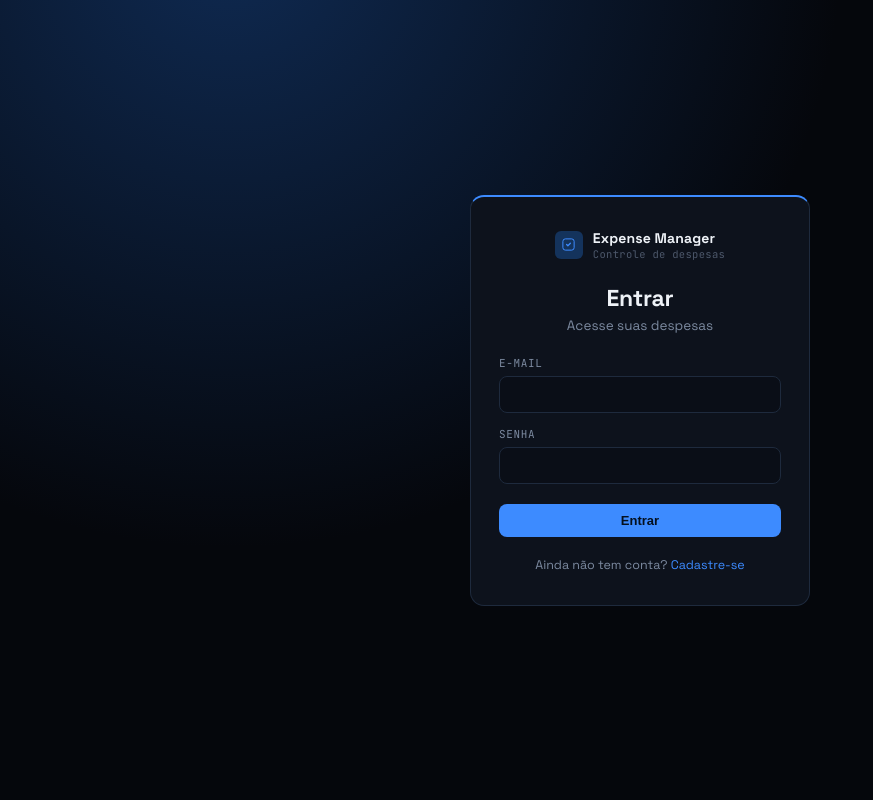
After one commit to VictorCunha26/expense_tracker, a Flask app: page /login in a window 1280 px wide. The commit adds this page. Shown: the whole page, without its empty margins (0-873 px from the left). Run offline with Flask 3, Linux system fonts and the light colour scheme.

Commit message:
solution commit

```diff
--- a/app.py
+++ b/app.py
@@ -1,24 +1,109 @@
-from flask import Flask, render_template, request, redirect, url_for
-from connection import conectar
+import os
+from functools import wraps
+from flask import Flask, render_template, request, redirect, url_for, session, flash
+from postgrest.exceptions import APIError
+from connection import conectar, conectar_como_usuario, renovar_sessao
 from collections import defaultdict
 
+app = Flask(__name__)
+app.secret_key = os.getenv("FLASK_SECRET_KEY")
 
-app = Flask(__name__)
+
+def obter_supabase():
+    """retorna um cliente autenticado, renovando um token se estiver expirado."""
+    supabase = conectar_como_usuario(session["access_token"])
+    try:
+        #testa se o token ainda é válido com uma chave leve
+        supabase.auth.get_user(session["access_token"])
+    except Exception:
+        try:
+            nova_sessao = renovar_sessao(session["refresh_token"])
+            session["access_token"] = nova_sessao.access_token
+            session["refresh_token"] = nova_sessao.refresh_token
+            supabase = conectar_como_usuario(session["access_token"])
+        except Exception:
+            session.clear()
+            return None
+    return supabase
+
+def login_necessario(f):
+    @wraps(f)
+    def decorada(*args, **kwargs):
+        if "access_token" not in session:
+            return redirect(url_for("login"))
+        return f(*args, **kwargs)
+    return decorada
+
+
+@app.route("/login", methods=["GET", "POST"])
+def login():
+    if request.method == "POST":
+        email = request.form["email"]
+        senha = request.form["senha"]
+
+        supabase = conectar()
+        try:
+            resposta = supabase.auth.sign_in_with_password({
+                "email": email,
+                "password": senha
+            })
+        except Exception:
+            flash("E-mail ou senha invalidos.")
+            return redirect(url_for("login"))
+
+        session["access_token"] = resposta.session.access_token
+        session["refresh_token"] = resposta.session.refresh_token
+        session["user_id"] = resposta.user.id
+        session["email"] = resposta.user.email
+
+        return redirect(url_for("index"))
+
+    return render_template("login.html")
+
+@app.route("/cadastro", methods=["GET", "POST"])
+def cadastro():
+    if request.method == "POST":
+        email = request.form["email"]
+        senha = request.form["senha"]
+
+        supabase = conectar()
+        try:
+            supabase.auth.sign_up({
+                "email": email,
+                "password": senha
+            })
+        except Exception as erro:
+            flash(f"Nao foi possivel criar a conta: {erro}")
+            return redirect(url_for("cadastro"))
+
+        flash("Conta criada! Verifique seu e-mail para confirmar antes de entrar.")
+        return redirect(url_for("login"))
+
+    return render_template("cadastro.html")
+
+
+@app.route("/logout")
+def logout():
+    session.clear()
+    return redirect(url_for("login"))
 
 @app.route("/")
+@login_necessario
 def index():
-    supabase = conectar()
-    #.table("despesas") aponta para a tabela
-    #.select("*") pede todas as colunas
-    #.order ("data", desc=True) ordena da mais recente para a mais antiga
-    #.execute() de fato dispara a requisição e traz resultado
+    supabase = obter_supabase()
 
-    resposta  = supabase.table("despesas").select("*").order("data", desc=True).execute()
-    despesas  = resposta.data # lista de dicionários
+    if supabase is None:
+        flash("Sua sessão expirou. Faça login novamente.")
+        return redirect(url_for("login"))
 
-
-    # O template espera "resultados" com lista de tuplas
-    # (id, nome, descricao, valor, data) -então convertemos aqui
+    resposta = (
+        supabase.table("despesas")
+        .select("*")
+        .eq("user_id", session["user_id"])
+        .order("data", desc=True)
+        .execute()
+    )
+    despesas = resposta.data
 
     resultados = [
         (d["id"], d["nome_despesa"], d["descricao"], float(d["valor"]), d["data"])
@@ -29,79 +114,85 @@ def index():
     total_valor = sum(float(d["valor"]) for d in despesas)
     resumo = (total_qtd, total_valor)
 
-
-    # Total por mês: agrupamento manual usando um dicionário
-    # Um dicionário é uma estrutura de dados que guarda informações em pares de chave e valor
-    # defaultdict(float) cria a chave com o valor 0.0 automaticamente na primeira vez que ela aparece
-    # evitando checar "if not existe"
-
     totais_por_mes = defaultdict(float)
     for d in despesas:
-        # a "data" vem como string tipo "2026-07-31T14:32:10+00:00"
-        # [:7] pega só "2026-07", equivalente ao DATE_FORMAT(data, '%Y-%m')
         mes = d["data"][:7]
         totais_por_mes[mes] += float(d["valor"])
-
-    # Oredena do mês mais recente para o mês mais antigo, igual o ORDER BY mes DESC
-    resumo_mensal  = sorted(totais_por_mes.items(), key = lambda item: item[0], reverse = True)
+    resumo_mensal = sorted(totais_por_mes.items(), key=lambda item: item[0], reverse=True)
 
     totais_por_nome = defaultdict(float)
     for d in despesas:
         totais_por_nome[d["nome_despesa"]] += float(d["valor"])
-
-    top_despesas = sorted(totais_por_nome.items(), key = lambda item: item[1], reverse = True)
+    top_despesas = sorted(totais_por_nome.items(), key=lambda item: item[1], reverse=True)[:5]
 
     return render_template(
         "index.html",
         resultados=resultados,
         resumo=resumo,
         resumo_mensal=resumo_mensal,
-        top_despesas=top_despesas
+        top_despesas=top_despesas,
+        email=session.get("email")
     )
 
+
 @app.route("/adicionar", methods=["POST"])
-
+@login_necessario
 def adicionar():
     nome_despesa = request.form["nome_despesa"]
     descricao = request.form["descricao"]
     valor = request.form["valor"]
 
-    supabase  = conectar()
+    supabase = obter_supabase()
+
+    if supabase is None:
+            flash("Sua sessão expirou. Faça login novamente.")
+            return redirect(url_for("login"))
 
     supabase.table("despesas").insert({
         "nome_despesa": nome_despesa,
         "descricao": descricao,
-        "valor": valor
+        "valor": valor,
+        "user_id": session["user_id"]
     }).execute()
 
     return redirect(url_for("index"))
 
+
 @app.route("/atualizar", methods=["POST"])
-
+@login_necessario
 def atualizar_despesa():
     id_despesa = request.form["id_despesa"]
     nome_despesa = request.form["nome_despesa"]
     descricao = request.form["descricao"]
     valor = request.form["valor"]
 
-    supabase  =  conectar()
+    supabase = obter_supabase()
+    if supabase is None:
+            flash("Sua sessão expirou. Faça login novamente.")
+            return redirect(url_for("login"))
 
     supabase.table("despesas").update({
         "nome_despesa": nome_despesa,
         "descricao": descricao,
         "valor": valor
-    }).eq("id", id_despesa).execute()
+    }).eq("id", id_despesa).eq("user_id", session["user_id"]).execute()
 
     return redirect(url_for("index"))
 
-@app.route("/deletar", methods = ["POST"])
+
+@app.route("/deletar", methods=["POST"])
+@login_necessario
 def deletar_despesa():
-    id_despesa  = request.form["id_despesa"]
+    id_despesa = request.form["id_despesa"]
 
-    supabase =conectar()
+    supabase = obter_supabase()
+    if supabase is None:
+            flash("Sua sessão expirou. Faça login novamente.")
+            return redirect(url_for("login"))
+    supabase.table("despesas").delete().eq("id", id_despesa).eq("user_id", session["user_id"]).execute()
 
-    supabase.table("despesas").delete().eq("id", id_despesa).execute()
     return redirect(url_for("index"))
 
+
 if __name__ == "__main__":
-    app.run(debug = True)
+    app.run(debug=True)
--- a/static/style.css
+++ b/static/style.css
@@ -1,23 +1,42 @@
+@import url('https://fonts.googleapis.com/css2?family=Space+Grotesk:wght@400;500;600;700&family=JetBrains+Mono:wght@400;500;600&display=swap');
+
 :root{
-    --bg:#0a0b0a;
-    --panel:#111312;
-    --panel-border:#232624;
-    --text:#f2f4f2;
-    --muted:#8b928d;
-    --muted-2:#5f6663;
-    --green:#3ecf8e;
-    --green-dark:#1f5f47;
-    --red:#e35d5d;
+    /* Antes era um tema verde (--green). Trocado por um tema azul,
+       com fundo mais profundo (leve gradiente) em vez de chapado --
+       segue a recomendacao do guia de estetica: "cores dominantes
+       com acentos fortes superam paletas timidas". */
+    --bg:#05070c;
+    --panel:#0d121c;
+    --panel-border:#1e2a3d;
+    --text:#eef2f7;
+    --muted:#7c8aa0;
+    --muted-2:#4d586b;
+    --blue:#3d8bff;
+    --blue-dark:#14335c;
+    --red:#ef5b5b;
     --sidebar-w:220px;
   }
   *{box-sizing:border-box;margin:0;padding:0;}
   body{
-    background:var(--bg);
+    /* gradiente radial sutil no canto superior, em vez de um preto
+       chapado -- da profundidade sem virar decoracao */
+    background:
+      radial-gradient(circle at 18% -8%, #0f2a52 0%, transparent 45%),
+      var(--bg);
+    background-attachment:fixed;
     color:var(--text);
-    font-family:-apple-system,BlinkMacSystemFont,"Segoe UI",Inter,Roboto,sans-serif;
+    font-family:'Space Grotesk', -apple-system, BlinkMacSystemFont, sans-serif;
     font-size:14px;
     -webkit-font-smoothing:antialiased;
   }
+  /* Rotulos curtos, valores tecnicos e cabecalhos de tabela usam
+     fonte monoespaçada -- e o que da o ar "tech/dashboard" do
+     exemplo de referencia (USER.CTRL) */
+  .mono, .nav-label, .stat-top, thead th, .panel-sub, .brand-text .sub,
+  .hbar-label, .bar-label, .usecase, .user-info, .legend{
+    font-family:'JetBrains Mono', monospace;
+  }
+
   .app{display:flex;min-height:100vh;}
 
   /* Sidebar */
@@ -32,25 +51,27 @@
   .brand{display:flex;align-items:center;gap:10px;padding:0 6px;}
   .brand-icon{
     width:28px;height:28px;border-radius:6px;
-    background:var(--green-dark);
+    background:var(--blue-dark);
     display:flex;align-items:center;justify-content:center;
-    color:var(--green);
+    color:var(--blue);
     flex-shrink:0;
   }
-  .brand-text .name{font-weight:600;font-size:13.5px;color:var(--text);}
-  .brand-text .sub{font-size:11px;color:var(--muted-2);}
+  .brand-text .name{
+    font-weight:700;font-size:14px;color:var(--text);
+    letter-spacing:.01em;
+  }
+  .brand-text .sub{font-size:10.5px;color:var(--muted-2);letter-spacing:.03em;}
 
-  .nav-label{font-size:10.5px;color:var(--muted-2);text-transform:uppercase;letter-spacing:.05em;padding:0 10px;margin-bottom:2px;}
+  .nav-label{font-size:10.5px;color:var(--muted-2);text-transform:uppercase;letter-spacing:.1em;padding:0 10px;margin-bottom:2px;}
   .nav{display:flex;flex-direction:column;gap:2px;}
   .nav-item{
     display:flex;align-items:center;gap:10px;
     padding:8px 10px;border-radius:7px;
     color:var(--muted);
     font-size:13.5px;
-    cursor:pointer;
   }
   .nav-item svg{width:15px;height:15px;flex-shrink:0;}
-  .nav-item.active{background:#182a22;color:var(--green);}
+  .nav-item.active{background:var(--blue-dark);color:var(--blue);}
 
   /* Main */
   .main{flex:1;display:flex;flex-direction:column;min-width:0;}
@@ -63,11 +84,11 @@
     display:flex;align-items:center;gap:8px;
     border:1px solid var(--panel-border);
     padding:6px 12px;border-radius:8px;
-    font-size:13px;color:var(--text);
+    font-size:12.5px;color:var(--text);
   }
 
   .content{padding:28px 32px 60px;overflow-y:auto;}
-  h1{font-size:26px;font-weight:600;margin-bottom:4px;}
+  h1{font-size:27px;font-weight:700;margin-bottom:4px;letter-spacing:-.01em;}
   .subtitle{color:var(--muted);font-size:13.5px;margin-bottom:22px;}
 
   .stats-grid{
@@ -104,21 +128,22 @@
   .form-grid{display:grid;grid-template-columns:1fr 1fr;gap:14px;}
   .form-grid.wide{grid-template-columns:1fr;}
   .field{display:flex;flex-direction:column;gap:6px;}
-  .field label{font-size:12px;color:var(--muted);}
+  .field label{font-size:11px;color:var(--muted);font-family:'JetBrains Mono', monospace;text-transform:uppercase;letter-spacing:.06em;}
   .field input{
-    background:#0d0f0e;
+    background:#0a0e17;
     border:1px solid var(--panel-border);
     border-radius:8px;
     padding:9px 12px;
     color:var(--text);
+    font-family:'Space Grotesk', sans-serif;
     font-size:13.5px;
     outline:none;
   }
-  .field input:focus{border-color:var(--green);}
+  .field input:focus{border-color:var(--blue);box-shadow:0 0 0 3px rgba(61,139,255,.15);}
   .btn-primary{
     display:inline-flex;align-items:center;gap:6px;
-    background:var(--green);
-    color:#08150f;
+    background:var(--blue);
+    color:#04101f;
     font-weight:600;
     padding:9px 18px;border-radius:8px;
     font-size:13px;border:none;cursor:pointer;
@@ -231,12 +256,65 @@
     flex-wrap: wrap;
     gap: 10px 18px;
     justify-content: center;
-    font-size: 12.5px;
+    font-size: 11.5px;
     color: var(--muted);
     margin-top: 14px;
   }
   .legend-item { display: flex; align-items: center; gap: 6px; }
   .dot { width: 8px; height: 8px; border-radius: 50%; flex-shrink: 0; }
+
+  /* Paginas de login/cadastro -- layout centralizado, sem sidebar */
+  .auth-body{
+    display:flex;
+    align-items:center;
+    justify-content:center;
+    min-height:100vh;
+  }
+  .auth-wrap{ width:100%; max-width:380px; padding:20px; }
+  .auth-card{
+    background:var(--panel);
+    border:1px solid var(--panel-border);
+    border-top:2px solid var(--blue);
+    border-radius:14px;
+    padding:32px 28px;
+  }
+  .auth-title{ font-size:23px; font-weight:700; text-align:center; letter-spacing:-.01em; }
+  .auth-flash{
+    background:#1c1212;
+    border:1px solid #3a2323;
+    color:var(--red);
+    font-size:12.5px;
+    padding:10px 14px;
+    border-radius:8px;
+    margin-bottom:16px;
+    font-family:'JetBrains Mono', monospace;
+  }
+  .auth-footer{
+    text-align:center;
+    font-size:12.5px;
+    color:var(--muted);
+    margin-top:20px;
+  }
+  .auth-footer a{ color:var(--blue); text-decoration:none; }
+  .auth-footer a:hover{ text-decoration:underline; }
+
+  /* Info do usuario logado + botao Sair, no topbar do dashboard */
+  .user-info{
+    display:flex;
+    align-items:center;
+    gap:12px;
+    font-size:12px;
+    color:var(--muted);
+  }
+  .logout-link{
+    color:var(--red);
+    text-decoration:none;
+    border:1px solid #3a2323;
+    padding:6px 12px;
+    border-radius:8px;
+    font-family:'JetBrains Mono', monospace;
+  }
+  .logout-link:hover{ background:#1c1212; }
 
   @media(max-width:900px){
     .stats-grid{grid-template-columns:1fr 1fr;}
--- /dev/null
+++ b/templates/login.html
@@ -0,0 +1,51 @@
+<!DOCTYPE html>
+<html lang="pt-br">
+<head>
+<meta charset="UTF-8">
+<meta name="viewport" content="width=device-width, initial-scale=1.0">
+<title>Entrar — Expense Manager</title>
+<link rel="stylesheet" href="{{ url_for('static', filename='style.css') }}">
+</head>
+<body class="auth-body">
+  <div class="auth-wrap">
+    <div class="auth-card">
+      <div class="brand" style="justify-content:center;margin-bottom:22px;">
+        <div class="brand-icon">
+          <svg viewBox="0 0 24 24" fill="none" width="15" height="15"><path d="M9 12l2 2 4-4" stroke="currentColor" stroke-width="2" stroke-linecap="round" stroke-linejoin="round"/><rect x="3" y="3" width="18" height="18" rx="4" stroke="currentColor" stroke-width="1.6"/></svg>
+        </div>
+        <div class="brand-text">
+          <div class="name">Expense Manager</div>
+          <div class="sub">Controle de despesas</div>
+        </div>
+      </div>
+
+      <h1 class="auth-title">Entrar</h1>
+      <div class="subtitle" style="text-align:center;margin-bottom:22px;">Acesse suas despesas</div>
+
+      {% with mensagens = get_flashed_messages() %}
+        {% if mensagens %}
+          <div class="auth-flash">
+            {% for m in mensagens %}<div>{{ m }}</div>{% endfor %}
+          </div>
+        {% endif %}
+      {% endwith %}
+
+      <form action="{{ url_for('login') }}" method="POST">
+        <div class="field" style="margin-bottom:14px;">
+          <label for="email">E-mail</label>
+          <input type="email" id="email" name="email" required>
+        </div>
+        <div class="field">
+          <label for="senha">Senha</label>
+          <input type="password" id="senha" name="senha" required>
+        </div>
+        <button type="submit" class="btn-primary" style="width:100%;justify-content:center;margin-top:20px;">Entrar</button>
+      </form>
+
+      <div class="auth-footer">
+        Ainda não tem conta? <a href="{{ url_for('cadastro') }}">Cadastre-se</a>
+      </div>
+    </div>
+  </div>
+</body>
+</html>
```
Also changed, not shown: other parts of static/style.css (+22 -19 lines), connection.py (+13 -2 lines), templates/cadastro.html (added, +51 -0 lines), templates/index.html (+12 -11 lines).
